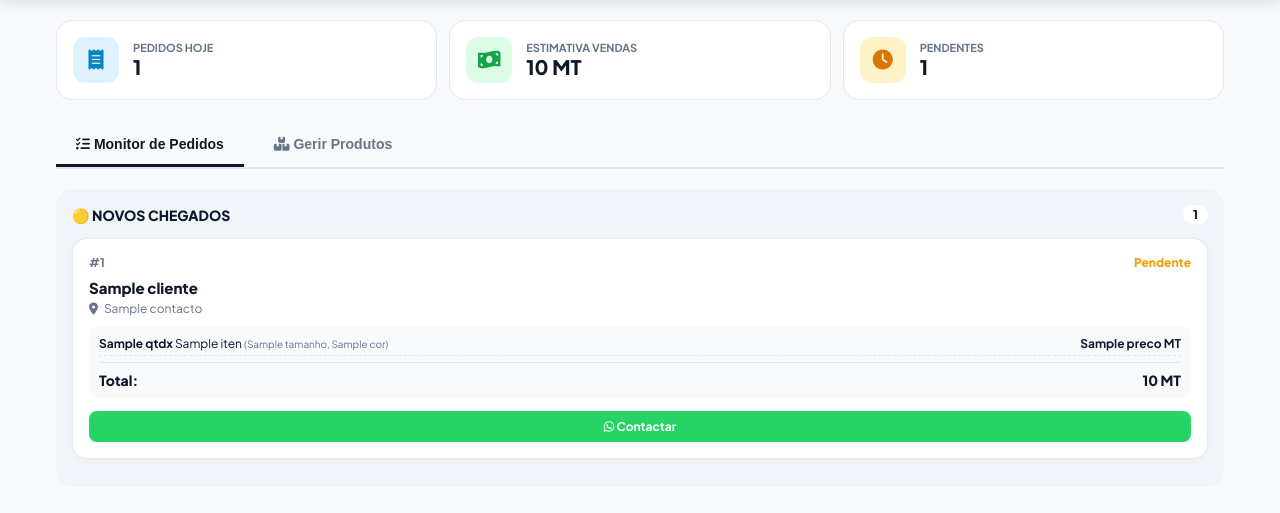
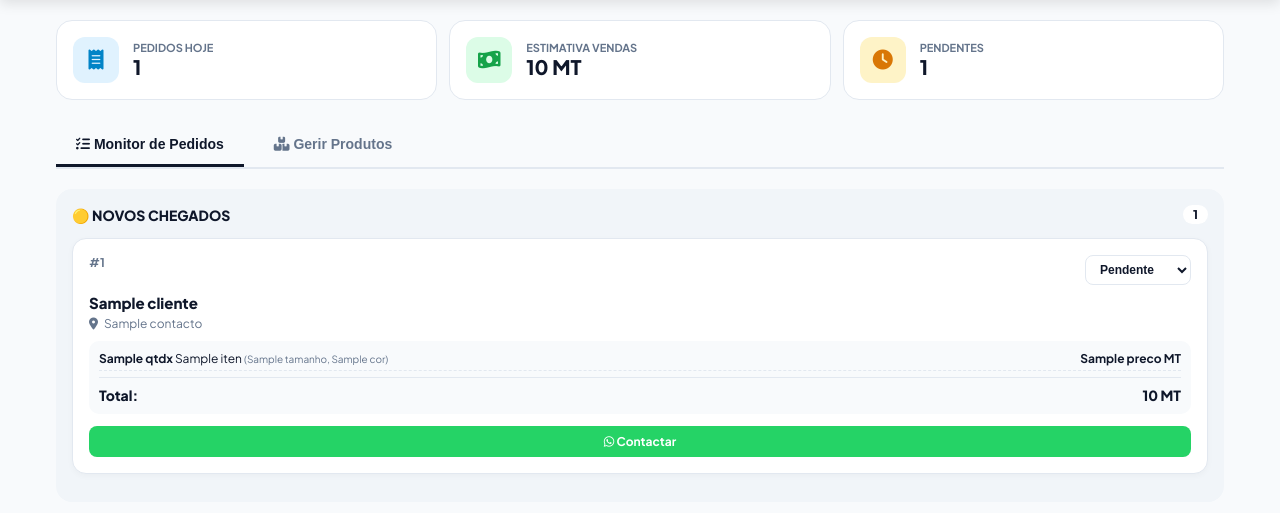
Before and after one commit to FSavel/fashion-store, a Flask app: template templates/admin.html in a window 1280 px wide. Shown: the part 65-578 px from the top of the page. Run offline with Flask 3, Linux system fonts and the light colour scheme; the template is opened without the code that fills it: most values are stand-ins (such as "Sample title", 1, 10 or a date in 2020); grey boxes marked "Sample" are stand-in pictures.

Commit message:
Update admin.html

```diff
--- a/templates/admin.html
+++ b/templates/admin.html
@@ -279,6 +279,17 @@
         .btn-action:active { opacity: 0.8; }
         .btn-wsp { background: #25d366; color: white; text-align: center; text-decoration: none; }
 
+        .select-status {
+            padding: 6px 10px;
+            border-radius: 8px;
+            border: 1px solid var(--border);
+            font-size: 12px;
+            font-weight: 700;
+            background: white;
+            color: var(--primary);
+            cursor: pointer;
+        }
+
         /* TABELA DE PRODUTOS */
         .products-table-container {
             background: white;
@@ -342,7 +353,7 @@
             font-weight: 700;
         }
 
-        /* MODAL DE PRODUTO (ADICIONAR E EDITAR) */
+        /* MODAL DE PRODUTO */
         .modal-overlay {
             position: fixed;
             top: 0; left: 0; right: 0; bottom: 0;
@@ -495,13 +506,17 @@
                         <div class="order-card">
                             <div class="order-header">
                                 <span style="color: var(--muted);">#{{ loop.index }}</span>
-                                <span style="color: var(--warning); font-weight: 800;">Pendente</span>
+                                <select class="select-status" onchange="alterarStatusPedido('{{ p.id }}', this.value)">
+                                    <option value="Pendente" {% if p.status == 'Pendente' or not p.status %}selected{% endif %}>Pendente</option>
+                                    <option value="A Caminho" {% if p.status == 'A Caminho' %}selected{% endif %}>A Caminho</option>
+                                    <option value="Entregue" {% if p.status == 'Entregue' %}selected{% endif %}>Entregue</option>
+                                    <option value="Cancelado" {% if p.status == 'Cancelado' %}selected{% endif %}>Cancelado</option>
+                                </select>
                             </div>
                             <div class="order-client">{{ p.cliente }}</div>
                             <div class="order-address"><i class="fa-solid fa-location-dot"></i> {{ p.contacto }}</div>
 
                             <div class="order-items">
-                                <!-- CONVERSÃO CORRETA DE STRING JSON PARA LISTA -->
                                 {% set itens_lista = p.itens if p.itens is iterable and p.itens is not string else (p.itens | fromjson if p.itens else []) %}
 
                                 {% for item in itens_lista %}
@@ -549,7 +564,6 @@
                 </button>
             </div>
 
-            <!-- Lista de Produtos com Opção de Editar e Eliminar -->
             <div style="display: flex; flex-direction: column; gap: 10px;">
                 {% if produtos %}
                     {% for item in produtos %}
@@ -564,11 +578,9 @@
                             </div>
                         </div>
                         <div style="display: flex; gap: 8px;">
-                            <!-- BOTÃO DE EDITAR -->
                             <button class="btn-edit" onclick='abrirModalEditar({{ item | tojson | safe }})'>
                                 <i class="fa-solid fa-pen-to-square"></i> Editar
                             </button>
-                            <!-- BOTÃO DA LIXEIRA -->
                             <form action="/admin/delete/{{ item.id }}" method="POST" onsubmit="return confirm('Tem certeza que deseja remover este produto?');" style="margin: 0;">
                                 <button type="submit" class="btn-delete">
                                     <i class="fa-solid fa-trash"></i>
@@ -621,7 +633,6 @@
                 </div>
             </div>
 
-            <!-- OPÇÕES DE FOTO -->
             <div class="form-group" style="background: #f8fafc; padding: 12px; border-radius: 10px; border: 1px dashed var(--border);">
                 <label><i class="fa-solid fa-cloud-arrow-up"></i> Carregar Foto Real (Cloudinary)</label>
                 <input type="file" name="foto_file" class="form-control" accept="image/*" style="margin-bottom: 8px;">
@@ -677,7 +688,6 @@
                 </div>
             </div>
 
-            <!-- OPÇÕES DE FOTO: EDITAR -->
             <div class="form-group" style="background: #f8fafc; padding: 12px; border-radius: 10px; border: 1px dashed var(--border);">
                 <label><i class="fa-solid fa-cloud-arrow-up"></i> Substituir com Foto Real (Cloudinary)</label>
                 <input type="file" name="foto_file" class="form-control" accept="image/*" style="margin-bottom: 8px;">
@@ -714,7 +724,6 @@ function mudarAba(aba) {
     }
 }
 
-// Controle do Modal Adicionar
 function abrirModalAdd() {
     document.getElementById('modalAdd').style.display = 'flex';
 }
@@ -722,7 +731,6 @@ function fecharModalAdd() {
     document.getElementById('modalAdd').style.display = 'none';
 }
 
-// Controle do Modal Editar
 function abrirModalEditar(produto) {
     document.getElementById('formEdit').action = '/admin/edit/' + produto.id;
 
@@ -741,7 +749,7 @@ function fecharModalEdit() {
     document.getElementById('modalEdit').style.display = 'none';
 }
 
-// Cálculo Automático das Métricas ao Carregar a Página
+// Cálculo Automático do Total Faturado
 document.addEventListener('DOMContentLoaded', function() {
     let totalFaturado = 0;
     const elementosTotal = document.querySelectorAll('.val-total-pedido');
@@ -756,6 +764,24 @@ document.addEventListener('DOMContentLoaded', function() {
         elFaturado.innerText = totalFaturado.toLocaleString('pt-PT') + ' MT';
     }
 });
+
+// Alterar o Estado do Pedido via API
+function alterarStatusPedido(pedidoId, novoStatus) {
+    fetch(`/admin/pedido/status/${pedidoId}`, {
+        method: 'POST',
+        headers: { 'Content-Type': 'application/json' },
+        body: JSON.stringify({ status: novoStatus })
+    })
+    .then(response => response.json())
+    .then(data => {
+        if (data.success) {
+            console.log(`Estado do pedido ${pedidoId} atualizado para ${novoStatus}`);
+        } else {
+            alert('Ocorreu um erro ao atualizar o pedido.');
+        }
+    })
+    .catch(err => console.error('Erro na requisição:', err));
+}
 </script>
 
 </body>
```
